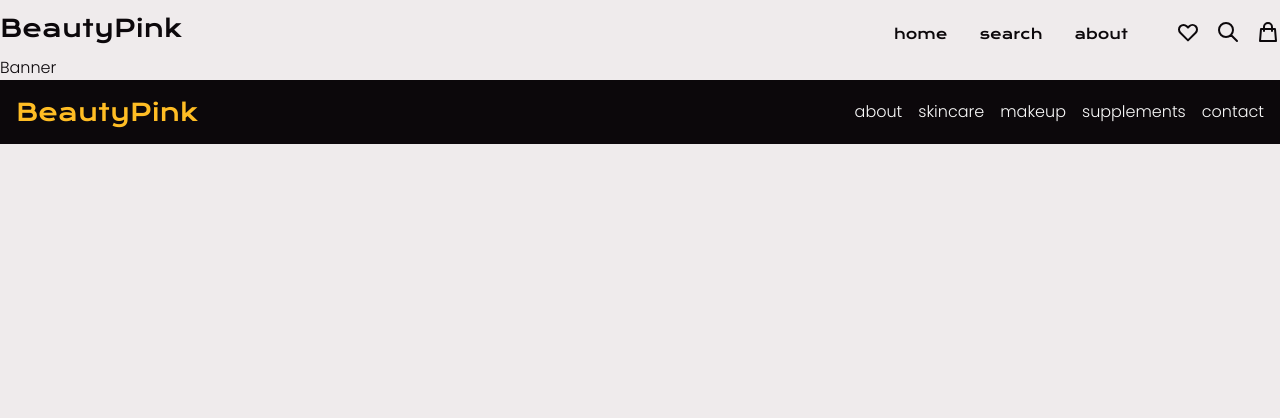
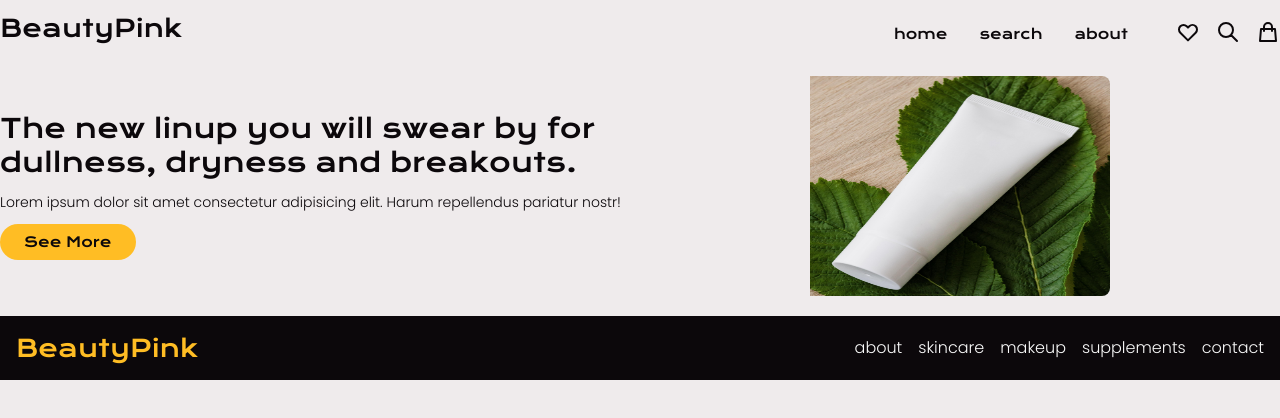
Before and after one commit to ashraffares/react-makeup, a React (Create React App) app: page / in a window 1280 px wide. Shown: the top 418 px of the page. Built offline with nearby package versions, Linux system fonts and the light colour scheme.

Commit message:
Style Banner component

```diff
--- /dev/null
+++ b/src/components/Banner/Banner.css
@@ -0,0 +1,9 @@
+.leafimg {
+  width: 300px;
+  height: 220px;
+}
+
+.banner-h1 {
+  font-size: 1.65rem;
+  line-height: 2.12rem;
+}
--- a/src/components/Banner/Banner.js
+++ b/src/components/Banner/Banner.js
@@ -1,5 +1,22 @@
 import React from 'react';
+import LeafImg from './leaf.jpg';
+import './Banner.css';
 
-const Banner = () => <h1>Banner</h1>;
+const Banner = () => (
+  <div className="flex flex-row my-5 items-center">
+    <div className="w-1/2">
+      <h1 className="font-krona banner-h1">
+        The new linup you will swear by for dullness, dryness and breakouts.
+      </h1>
+      <p className="text-sm my-3">
+        Lorem ipsum dolor sit amet consectetur adipisicing elit. Harum repellendus pariatur nostr!
+      </p>
+      <button className="bg-yellow px-6 py-2 rounded-full font-krona text-sm" type="button">See More</button>
+    </div>
+    <div className="w-1/2">
+      <img className="leafimg mx-auto rounded-r-lg" src={LeafImg} alt="paste on top of green leaf" />
+    </div>
+  </div>
+);
 
 export default Banner;
--- a/src/pages/Home.js
+++ b/src/pages/Home.js
@@ -1,6 +1,10 @@
 import React from 'react';
 import Banner from '../components/Banner';
 
-const Home = () => <Banner />;
+const Home = () => (
+  <main className="container mx-auto">
+    <Banner />
+  </main>
+);
 
 export default Home;
```
Also changed, not shown: src/components/Banner/leaf.jpg (added).
